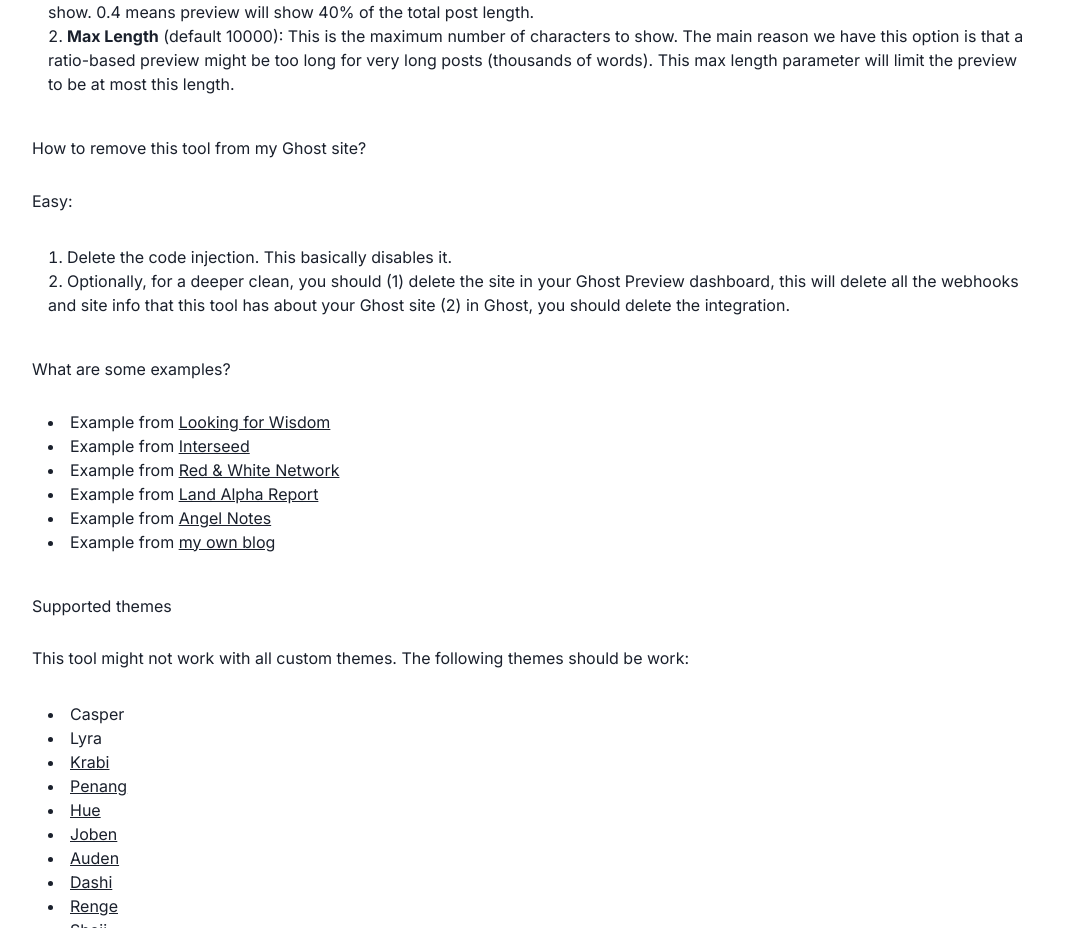
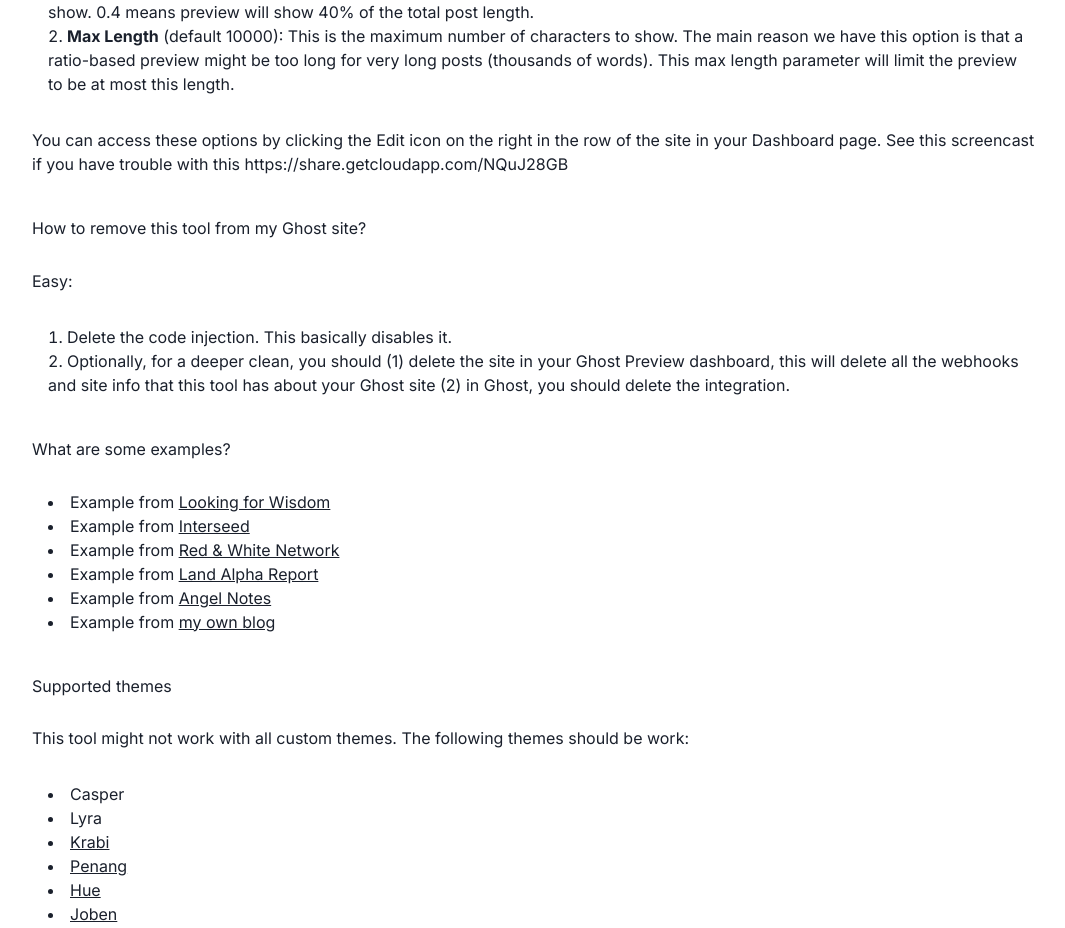
Before and after one commit to dingran/ghost-utils, a Next.js app: page /faq in a window 1280 px wide. Shown: the part 1166-2094 px from the top of the page, without its empty margins (104-1169 px from the left). Built offline with nearby package versions, Linux system fonts and the light colour scheme; no server answers.

Commit message:
add screecast

```diff
--- a/pages/faq.mdx
+++ b/pages/faq.mdx
@@ -44,6 +44,8 @@ Yes! There are two options you can use to customize your previews.
 
 1. **Preview Ratio** (default 0.4): it should be between 0.0 and 1.0 and is the primary parameter to control how much preview to show. 0.4 means preview will show 40% of the total post length.
 2. **Max Length** (default 10000): This is the maximum number of characters to show. The main reason we have this option is that a ratio-based preview might be too long for very long posts (thousands of words). This max length parameter will limit the preview to be at most this length.
+
+You can access these options by clicking the Edit icon on the right in the row of the site in your Dashboard page. See this screencast if you have trouble with this https://share.getcloudapp.com/NQuJ28GB
 
 ## How to remove this tool from my Ghost site?
 
```
